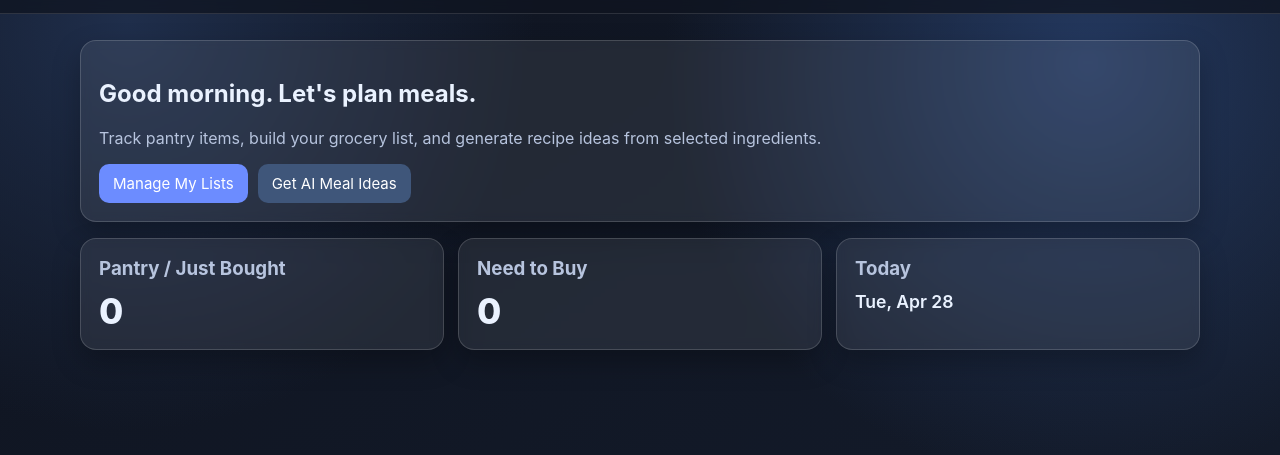
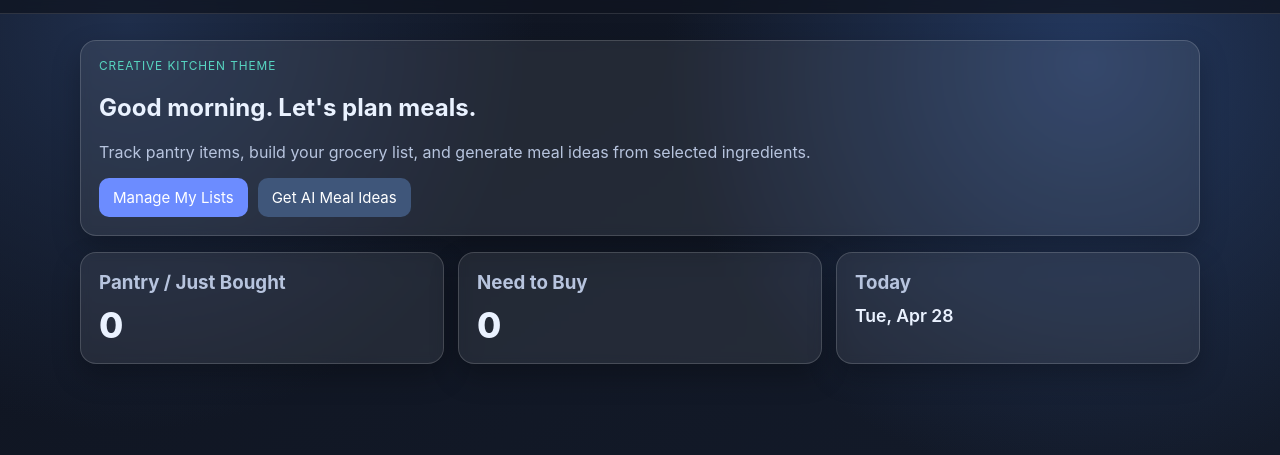
Before and after one commit to ccdcaroline/Groceries-final-project, a website built with Vite: page index.html in a window 1280 px wide. Shown: the part 57-512 px from the top of the page. Built offline with nearby package versions, Linux system fonts and the light colour scheme; no server answers.

Commit message:
redeployment

```diff
--- a/index.html
+++ b/index.html
@@ -21,9 +21,10 @@
 
   <main class="container">
     <section class="hero card">
+      <p class="eyebrow">Creative Kitchen Theme</p>
       <h2 id="greeting">Plan smarter meals with what you already have</h2>
       <p class="muted">
-        Track pantry items, build your grocery list, and generate recipe ideas from selected ingredients.
+        Track pantry items, build your grocery list, and generate meal ideas from selected ingredients.
       </p>
       <div class="button-row">
         <a class="btn" href="pantry.html">Manage My Lists</a>
```
